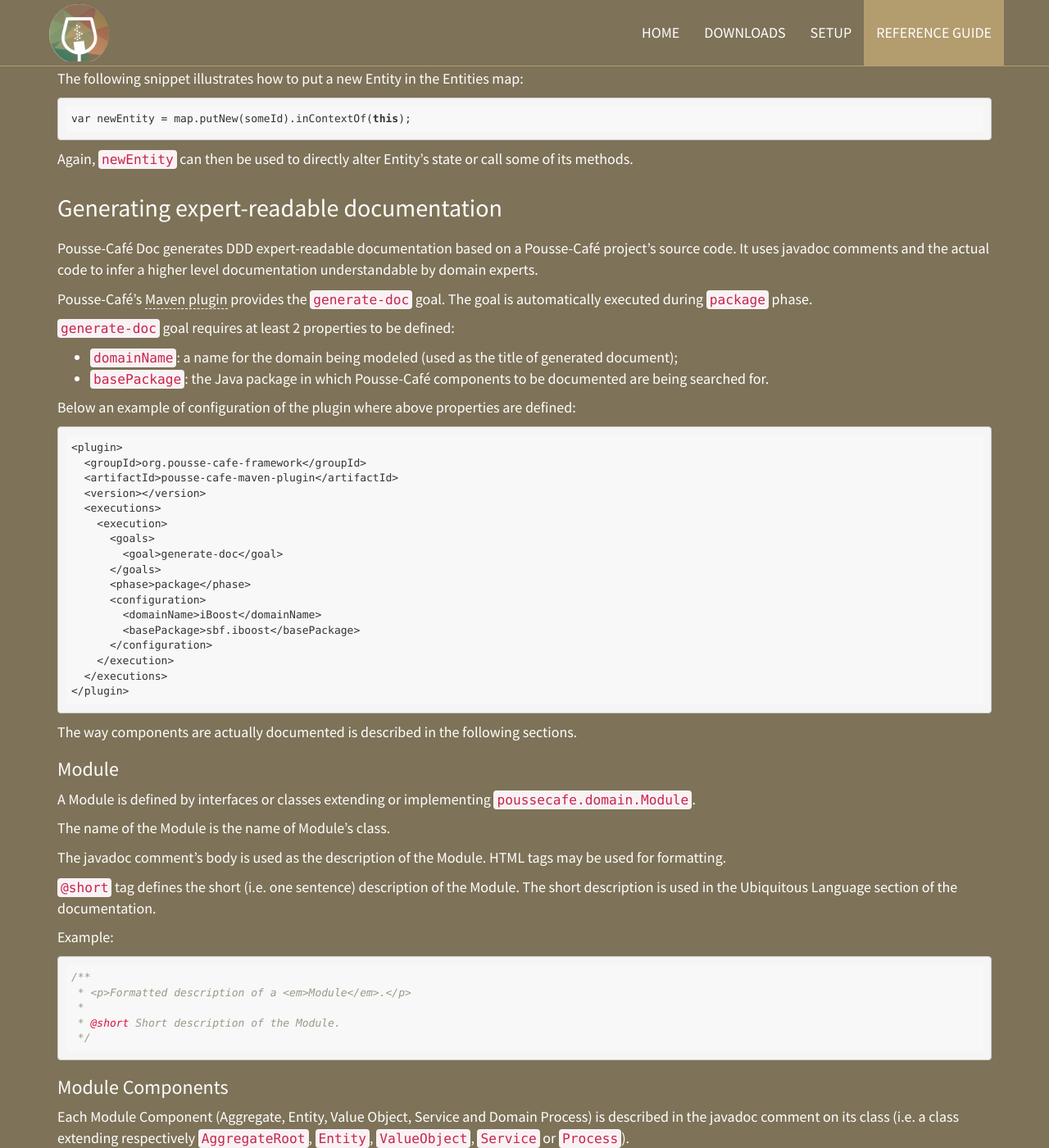
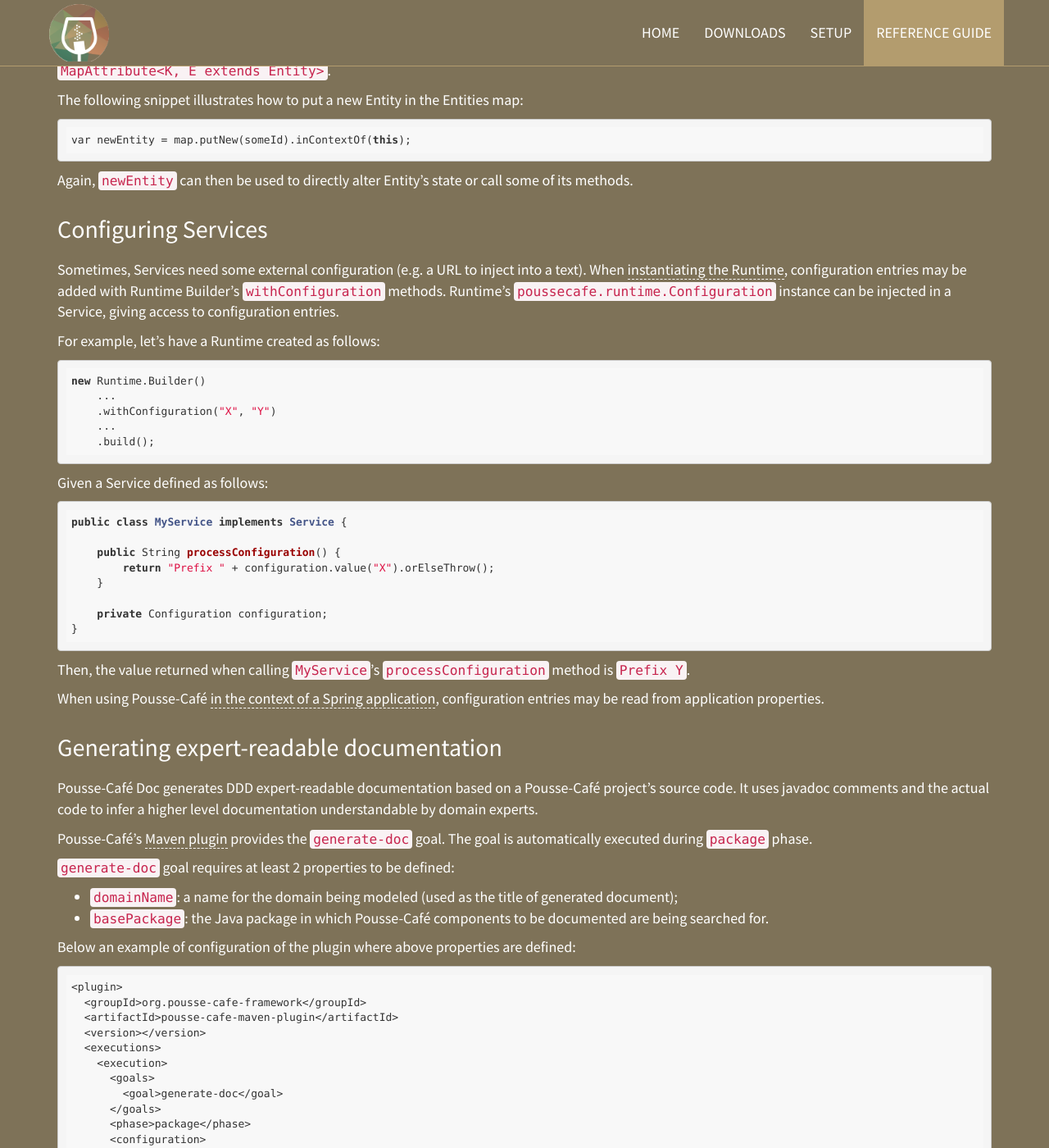
Before and after one commit to pousse-cafe/pousse-cafe.github.io, a Jekyll site: the page built from documentation.md, in a window 1280 px wide and 1400 px high, scrolled down 24881 px. Shown: the whole window at 82% size. Built offline with Jekyll 4.4.1, drawn with Linux system fonts in a browser that asks for light colours.

Commit message:
Add documentation for Runtime Configuration.

```diff
--- a/documentation.md
+++ b/documentation.md
@@ -21,6 +21,7 @@ permalink: /doc/reference-guide/
 - [Message Listeners execution order](#message-listeners-execution-order)
 - [Collision Handling](#collision-handling)
 - [More on Attributes](#more-on-attributes)
+- [Configuring Services](#configuring-services)
 - [Generating expert-readable documentation](#generating-expert-readable-documentation)
 - [Spring Integration](#spring-integration)
 - [Storage Plug-ins](#storage-plug-ins)
@@ -1243,6 +1244,38 @@ The following snippet illustrates how to put a new Entity in the Entities map:
 Again, `newEntity` can then be used to directly alter Entity's state or call some of its methods.
 
 
+## Configuring Services
+
+Sometimes, Services need some external configuration (e.g. a URL to inject into a text). When [instantiating
+the Runtime](#run-you-model), configuration entries may be added with Runtime Builder's `withConfiguration` methods.
+Runtime's `poussecafe.runtime.Configuration` instance can be injected in a Service, giving access to
+configuration entries.
+
+For example, let's have a Runtime created as follows:
+
+    new Runtime.Builder()
+        ...
+        .withConfiguration("X", "Y")
+        ...
+        .build();
+
+Given a Service defined as follows:
+
+    public class MyService implements Service {
+
+        public String processConfiguration() {
+            return "Prefix " + configuration.value("X").orElseThrow();
+        }
+
+        private Configuration configuration;
+    }
+
+Then, the value returned when calling `MyService`'s `processConfiguration` method is `Prefix Y`.
+
+When using Pousse-Café [in the context of a Spring application](#spring-integration), configuration entries may be
+read from application properties.
+
+
 ## Generating expert-readable documentation
 
 Pousse-Café Doc generates DDD expert-readable documentation based on a Pousse-Café project's source code. It uses javadoc
```
